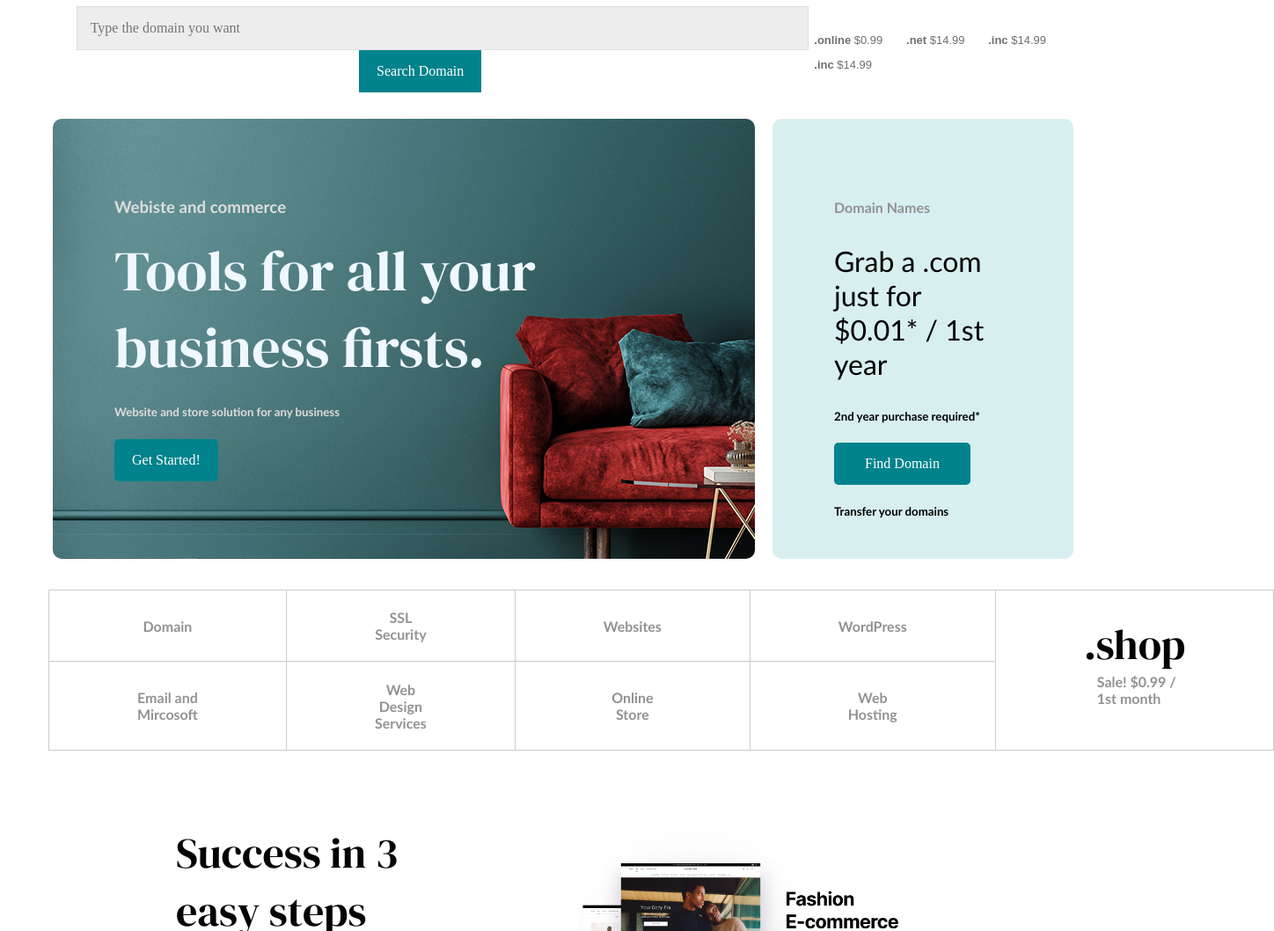
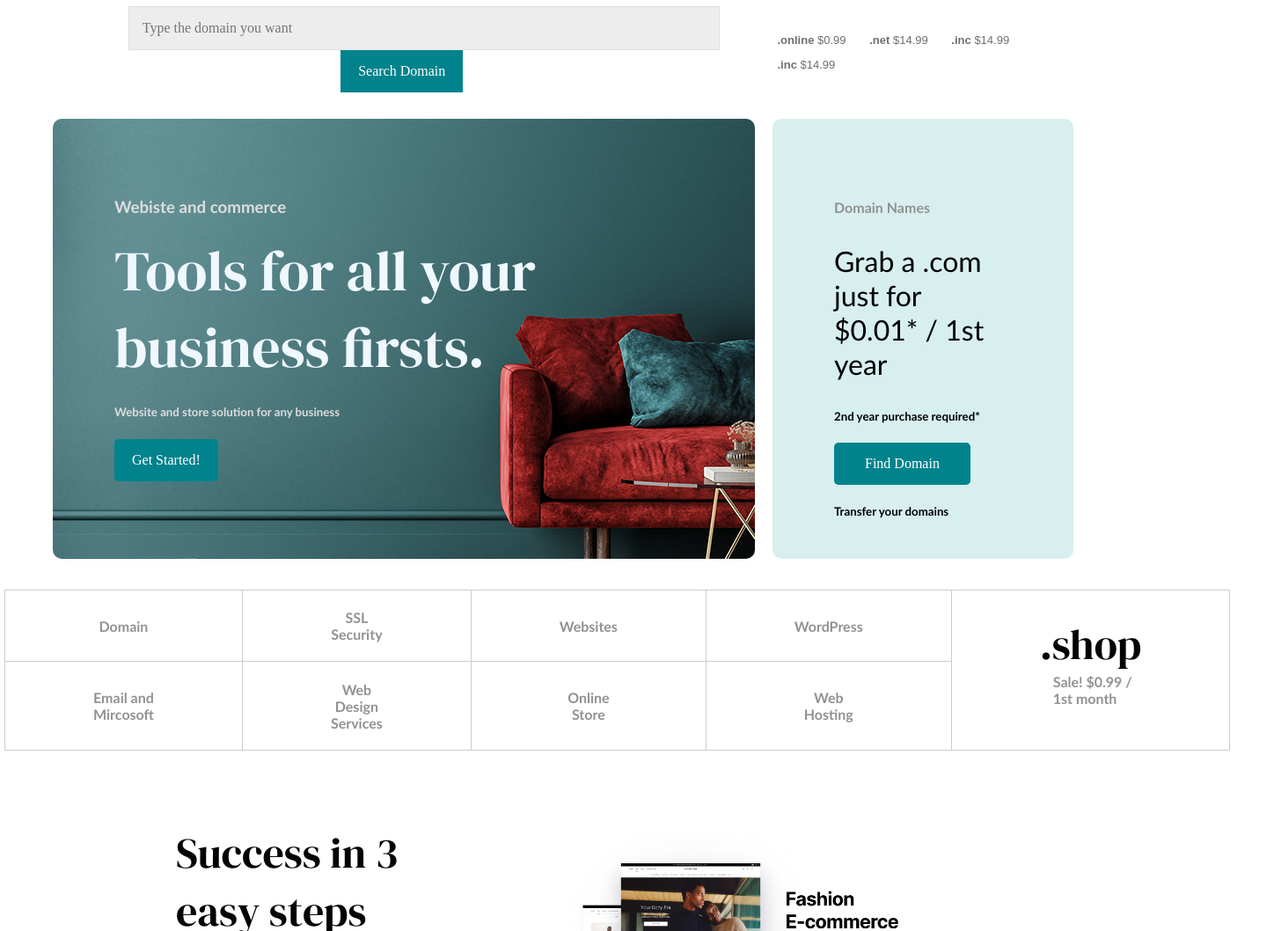
Before and after one commit to tanish0919/GoDaddy-Clone, a plain HTML site: page index.html in a window 1280 px wide. Shown: the part 86-1144 px from the top of the page at 88% size, 1448 px wide, since content can reach past the window. Drawn offline with Linux system fonts and the light colour scheme.

Commit message:
"Changed css "

```diff
--- a/style.css
+++ b/style.css
@@ -86,7 +86,7 @@ header {
 
 
 input[type="text"] {
-    width: 800px ;
+    width: 40rem ;
     margin-left: 50px;
     padding: 15px;
     border: 1px solid #e0dede;
@@ -155,7 +155,8 @@ button:hover {
 
 /* ----------------------------------- tables ------------------------------------- */
 .tables{
-    margin: 30px 50px;
+    margin: 30px auto;
+
 }
 
 table {
```
